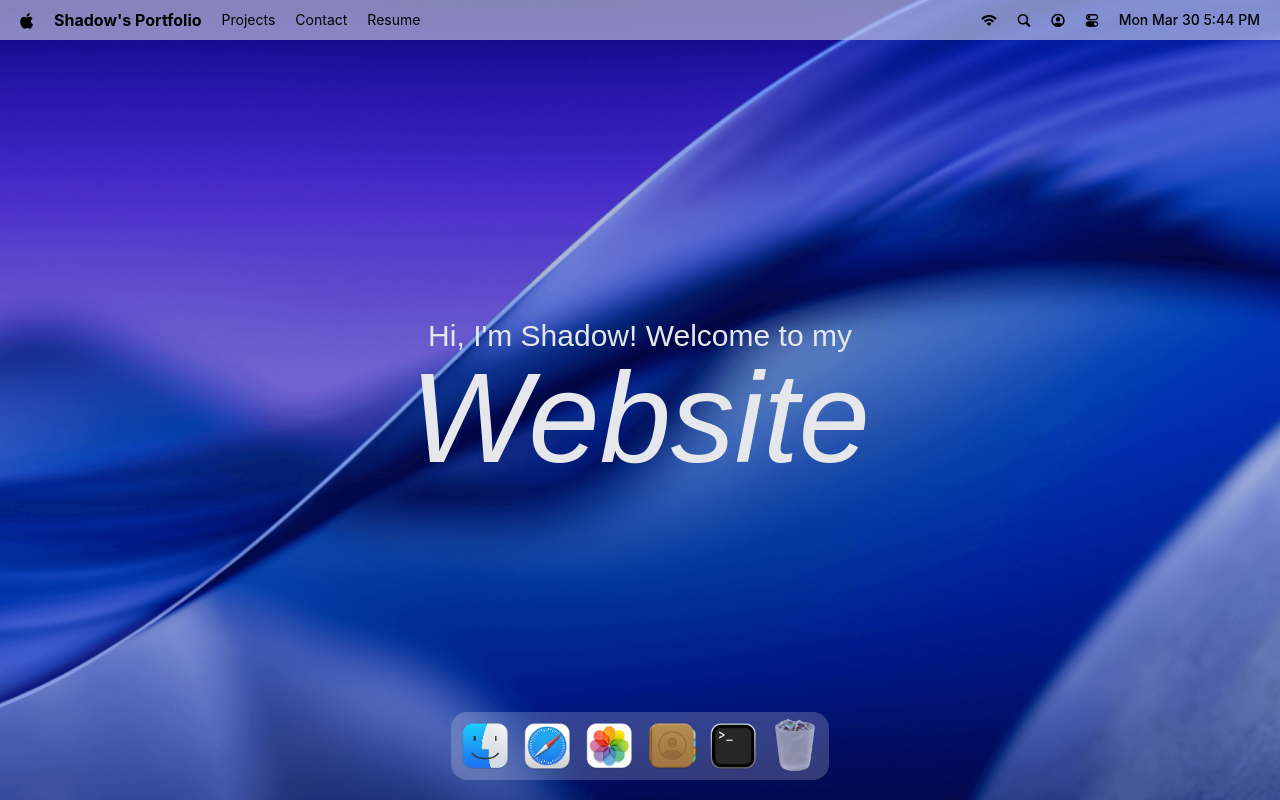
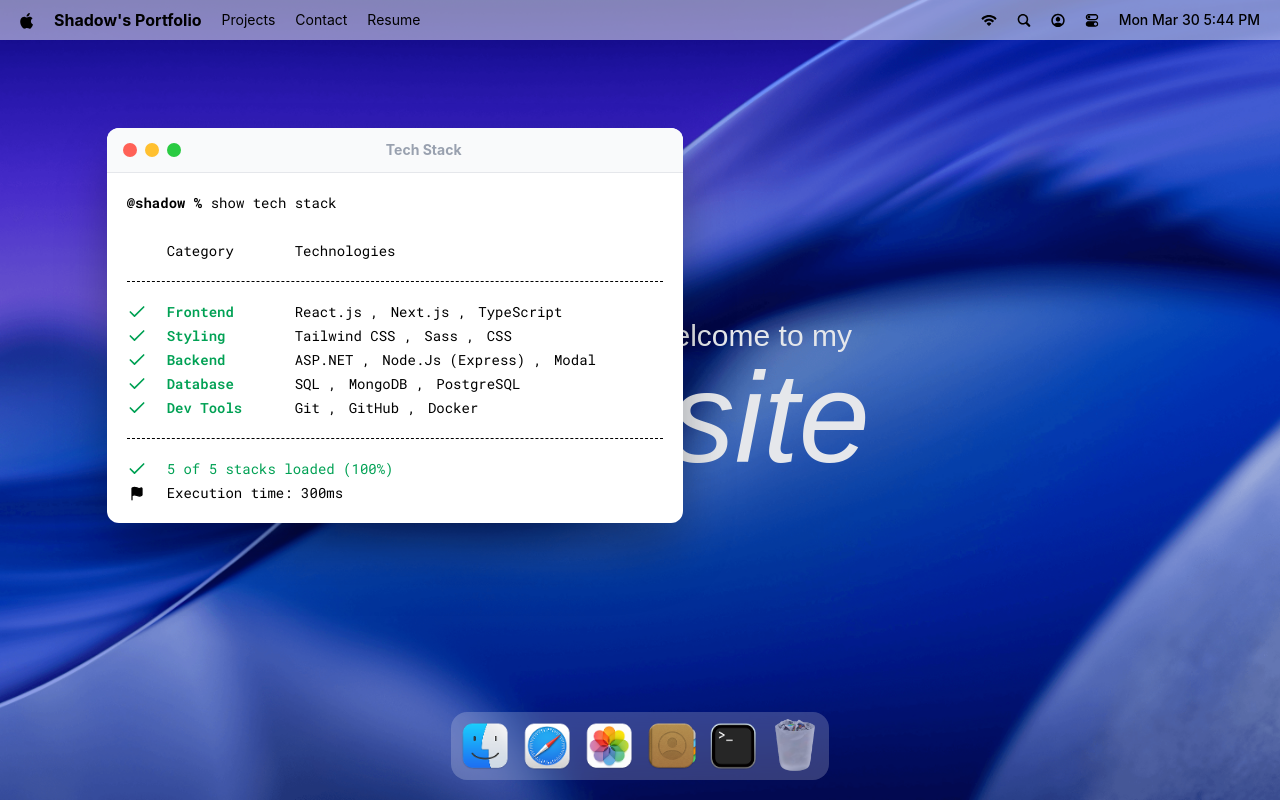
Before and after one commit to Mofeleng/new-portfolio, a React app: page / in a window 1280 px wide. Both pictures are taken after a click on the button 733 px from the left and 746 px from the top of the page. Built offline with nearby package versions, Linux system fonts and the light colour scheme; the HTML template or start-up script is replaced by a standard one; a web font is replaced by a local one.

Commit message:
Implement window wrapper and terminal component; update home screen and window store

```diff
--- a/src/App.tsx
+++ b/src/App.tsx
@@ -1,4 +1,9 @@
 import { Dock, HomeScreen, Navbar } from "@components"
+import { Terminal } from "@windows";
+import gsap from "gsap";
+import { Draggable } from "gsap/all";
+
+gsap.registerPlugin(Draggable);
 
 const App = () => {
   return (
@@ -6,6 +11,7 @@
       <Navbar />
       <HomeScreen />
       <Dock />
+      <Terminal />
     </main>
   )
 }
--- a/src/components/home-screen.tsx
+++ b/src/components/home-screen.tsx
@@ -65,7 +65,7 @@
             headingCleanup();
             subHeadingCleanup();
         }
-    })
+    }, [])
   return (
     <section id="welcome">
         <p ref={subHeadingRef}>
--- a/src/components/index.ts
+++ b/src/components/index.ts
@@ -1,5 +1,5 @@
 import Navbar from "./navbar";
 import HomeScreen from "./home-screen";
 import Dock from "./dock";
-
-export { Navbar, HomeScreen, Dock }
+import WindowControls from "./window-controls";
+export { Navbar, HomeScreen, Dock, WindowControls }
--- /dev/null
+++ b/src/components/window-controls.tsx
@@ -0,0 +1,16 @@
+import type { WINDOW_CONFIG } from "@constants"
+import useWindowStore from "@store/window"
+
+const WindowControls = ({ target }: { target: keyof typeof WINDOW_CONFIG}) => {
+  const { closeWindow } = useWindowStore();
+
+  return (
+    <div id="window-controls">
+      <div className="close" onClick={() => closeWindow(target)}/>
+      <div className="minimize"></div>
+      <div className="maximize"></div>
+    </div>
+  )
+}
+
+export default WindowControls
--- a/src/constants/index.ts
+++ b/src/constants/index.ts
@@ -105,20 +105,16 @@
     items: ["React.js", "Next.js", "TypeScript"],
   },
   {
-    category: "Mobile",
-    items: ["React Native", "Expo"],
-  },
-  {
     category: "Styling",
     items: ["Tailwind CSS", "Sass", "CSS"],
   },
   {
     category: "Backend",
-    items: ["Node.js", "Express", "NestJS", "Hono"],
+    items: ["ASP.NET", "Node.Js (Express)", "Modal"],
   },
   {
     category: "Database",
-    items: ["MongoDB", "PostgreSQL"],
+    items: ["SQL","MongoDB", "PostgreSQL"],
   },
   {
     category: "Dev Tools",
--- /dev/null
+++ b/src/hoc/window-wrapper.tsx
@@ -0,0 +1,65 @@
+import type { WINDOW_CONFIG } from "@constants";
+import { useGSAP } from "@gsap/react";
+import useWindowStore from "@store/window";
+import gsap from "gsap";
+import { useLayoutEffect, useRef, type ComponentType } from "react";
+import { Draggable } from "gsap/all";
+
+type WindowKey = keyof typeof WINDOW_CONFIG;
+
+const WindowWrapper = <P extends object>(
+    Component: ComponentType<P>,
+    windowKey: WindowKey
+) => {
+    const Wrapped = (props: P) => {
+        const { focusWindow, windows } = useWindowStore();
+        const { isOpen, zIndex } = windows[windowKey];
+
+        const ref:React.RefObject<HTMLElement | null> = useRef(null);
+
+        useGSAP(() => {
+            const el = ref.current;
+            if (!el || !isOpen) return;
+
+            el.style.display = "block";
+
+            gsap.fromTo(
+                el,
+                { scale: 0.8, opacity: 0, y: 40 },
+                { scale: 1, opacity: 1, y: 0, duration: 0.4, ease: 'power3.out'}
+            );
+        }, [isOpen]);
+
+        useGSAP(() => {
+            const el = ref.current;
+            if (!el) return;
+
+            const [instance] = Draggable.create(el, { onPress: () => focusWindow(windowKey)})
+
+            return () => instance.kill();
+        }, []);
+
+        useLayoutEffect(() => {
+            const el = ref.current;
+            if (!el) return;
+            el.style.display = isOpen ? "block" : "none";
+        }, [isOpen]);
+
+        return (
+            <section
+                id={windowKey}
+                ref={ref}
+                style={{ zIndex }}
+                className="absolute"
+
+            >
+                <Component {...props} />
+            </section>
+        )
+    }
+
+    Wrapped.displayName = `WindowWrapper(${Component.displayName || Component.name || "Component"})`
+    return Wrapped;
+}
+
+export default WindowWrapper;
--- a/src/store/window.ts
+++ b/src/store/window.ts
@@ -20,6 +20,8 @@
 
         openWindow: (windowKey, data = null) => set((state) => {
             const window = state.windows[windowKey];
+            if (!window) return;
+
             window.isOpen = true;
             window.zIndex = state.nextZIndex;
             window.data = data ?? window.data;
@@ -28,6 +30,8 @@
 
         closeWindow: (windowKey) => set((state) => {
                 const window = state.windows[windowKey];
+                if (!window) return;
+
                 window.isOpen = false;
                 window.zIndex = INITIAL_Z_INDEX;
                 window.data = null;
--- /dev/null
+++ b/src/windows/index.ts
@@ -0,0 +1,3 @@
+import Terminal from "./terminal";
+
+export { Terminal };
--- /dev/null
+++ b/src/windows/terminal.tsx
@@ -0,0 +1,53 @@
+import { WindowControls } from '@components';
+import { techStack } from '@constants';
+import WindowWrapper from '@hoc/window-wrapper'
+import { Check, Flag } from 'lucide-react';
+
+const Terminal = () => {
+  return (
+    <>
+        <div id="window-header">
+            <WindowControls target="terminal" />
+            <h2>Tech Stack</h2>
+        </div>
+        <div className="techstack">
+            <p>
+                <span className="font-bold">@shadow % </span>
+                show tech stack
+            </p>
+            <div className="label">
+                <p className="w-32">Category</p>
+                <p>Technologies</p>
+            </div>
+            <ul className="content">
+                { techStack.map(({ category, items }) => (
+                    <li key={category} className='flex items-center'>
+                        <Check className='check' size={20} />
+                        <h3>{ category }</h3>
+                        <ul>
+                            { items.map((item, i) => (
+                                <li key={i}>
+                                    { item } { i < items.length - 1 ? "," : ""}
+                                </li>
+                            ))}
+                        </ul>
+                    </li>
+                ))}
+            </ul>
+
+            <div className="footnote">
+                <p>
+                    <Check size={20} /> {`${techStack.length} of ${techStack.length} stacks loaded (100%)`}
+                </p>
+                <p className="text-black">
+                    <Flag size={15} fill='black' /> Execution time: 300ms
+                </p>
+            </div>
+        </div>
+    </>
+  )
+}
+
+const TerminalWindow = WindowWrapper(Terminal, 'terminal');
+
+export default TerminalWindow;
```
